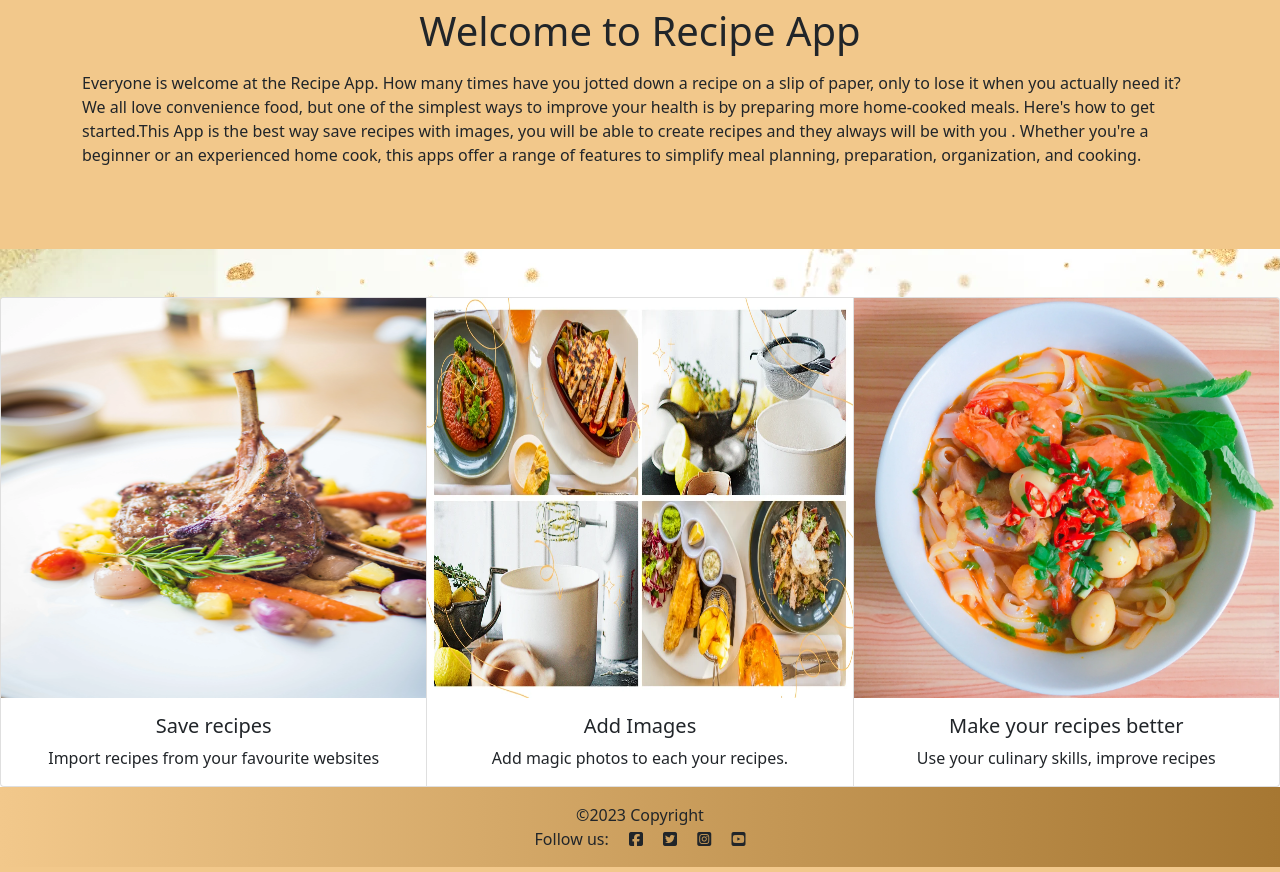
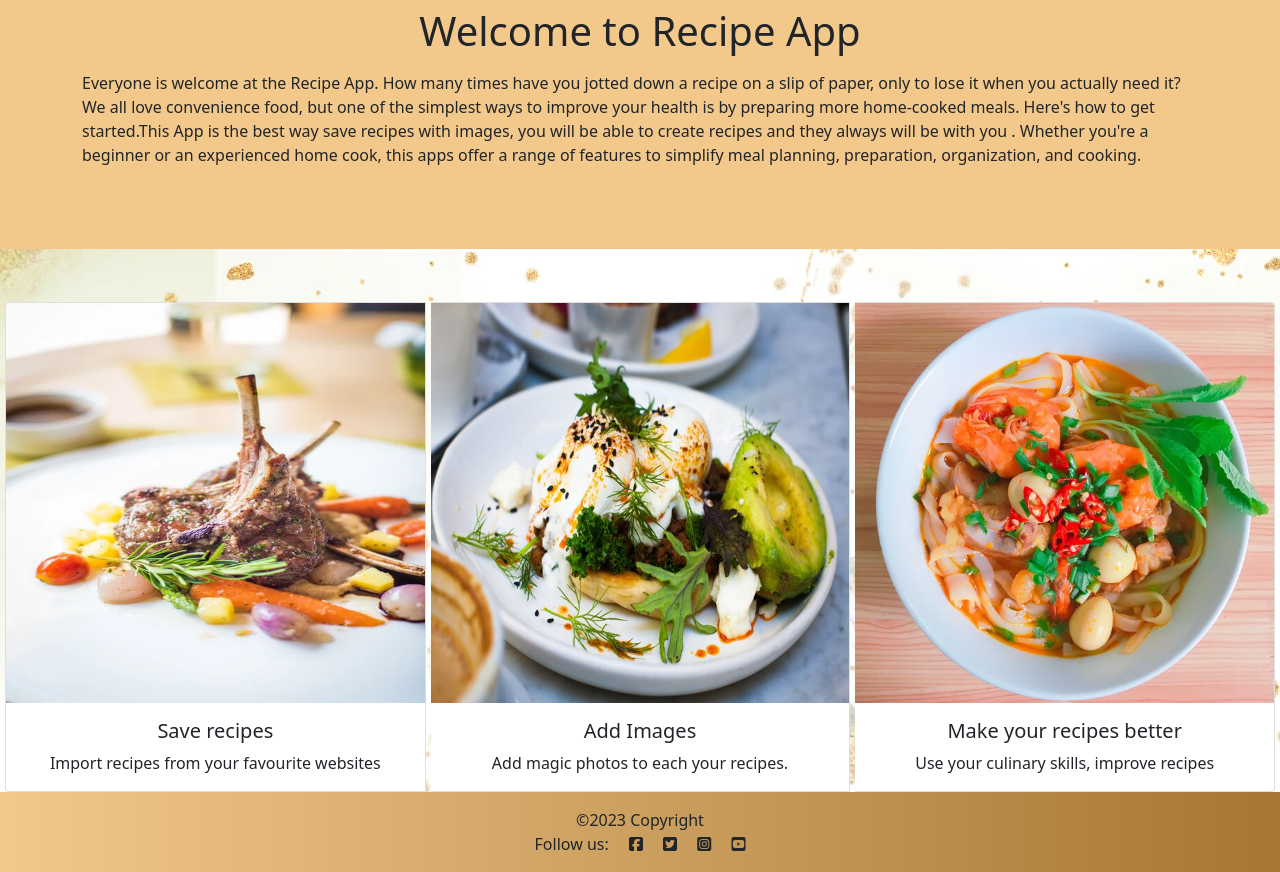
Before and after one commit to Aliona83/project4--test, a Django app: page / in a window 1280 px wide. Shown: the part 145-1017 px from the top of the page. Run offline with Django 3.2, Linux system fonts and the light colour scheme; parts of the project's set-up code (start-up, migrations or seed data) failed here and were passed over; some libraries are stand-ins or nearby versions.

Commit message:
Resize images for cards on home page

```diff
--- a/static/css/style.css
+++ b/static/css/style.css
@@ -21,6 +21,7 @@
 .img-thumbnail {
     width: 100%;
 }
+
 #jumbotron {
     background-color: #f2c88b;
     background-repeat: no-repeat;
@@ -34,6 +35,7 @@
 }
 .card {
     object-fit: cover;
+    margin: 5px 5px 5px 5px;
 }
 
 .recipes{
--- a/templates/base.html
+++ b/templates/base.html
@@ -13,10 +13,7 @@
     <meta name="viewport" content="width=device-width, initial-scale=1">
     <link href="https://cdn.jsdelivr.net/npm/bootstrap@5.0.1/dist/css/bootstrap.min.css" rel="stylesheet"
         integrity="sha384-+0n0xVW2eSR5OomGNYDnhzAbDsOXxcvSN1TPprVMTNDbiYZCxYbOOl7+AMvyTG2x" crossorigin="anonymous">
-    <script src="https://cdn.jsdelivr.net/npm/bootstrap@5.0.1/dist/js/bootstrap.bundle.min.js"
-        integrity="sha384-gtEjrD/SeCtmISkJkNUaaKMoLD0//ElJ19smozuHV6z3Iehds+3Ulb9Bn9Plx0x4" crossorigin="anonymous">
-    </script>
-    <script src="https://kit.fontawesome.com/7e5b5e15b2.js" crossorigin="anonymous"></script>
+
     <link rel="stylesheet" href="{% static 'css/style.css' %}">
 
     <title>Recipe App</title>
@@ -78,5 +75,9 @@
             <i class="fab fa-instagram-square ms-3"></i>
             <i class="fab fa-youtube-square ms-3"></i></p>
     </footer>
+    <script src="https://cdn.jsdelivr.net/npm/bootstrap@5.0.1/dist/js/bootstrap.bundle.min/script-async-defer.js"
+        integrity="sha384-gtEjrD/SeCtmISkJkNUaaKMoLD0//ElJ19smozuHV6z3Iehds+3Ulb9Bn9Plx0x4" crossorigin="anonymous">
+    </script>
+    <script src="https://kit.fontawesome.com/7e5b5e15b2.js" crossorigin="anonymous"></script>
 </body>
 </html>
--- a/templates/home.html
+++ b/templates/home.html
@@ -13,7 +13,7 @@
 <!--Cards-->
  <div class="card-group">
     <div class="card">
-      <img src="../static/images/card1.webp" class="card-img-top" alt="image-food">
+      <img src="../static/images/card1svg.webp" class="card-img-top" alt="image-food">
       <div class="card-body">
         <h5 class="card-title text-center">Save recipes</h5>
         <p class="card-text text-center">Import recipes from your favourite websites</p>
@@ -21,7 +21,7 @@
     </div>
 
     <div class="card">
-      <img src="../static/images/card2.webp" class="card-img-top" alt="image-food">
+      <img src="../static/images/card2.jpg" class="card-img-top" alt="image-food">
       <div class="card-body">
         <h5 class="card-title text-center">Add Images</h5>
         <p class="card-text text-center">Add magic photos to each your recipes.</p>
```
Also changed, not shown: static/images/card1.webp (deleted), static/images/card1svg.webp (added), static/images/card2.jpg (added), static/images/card3.webp.
